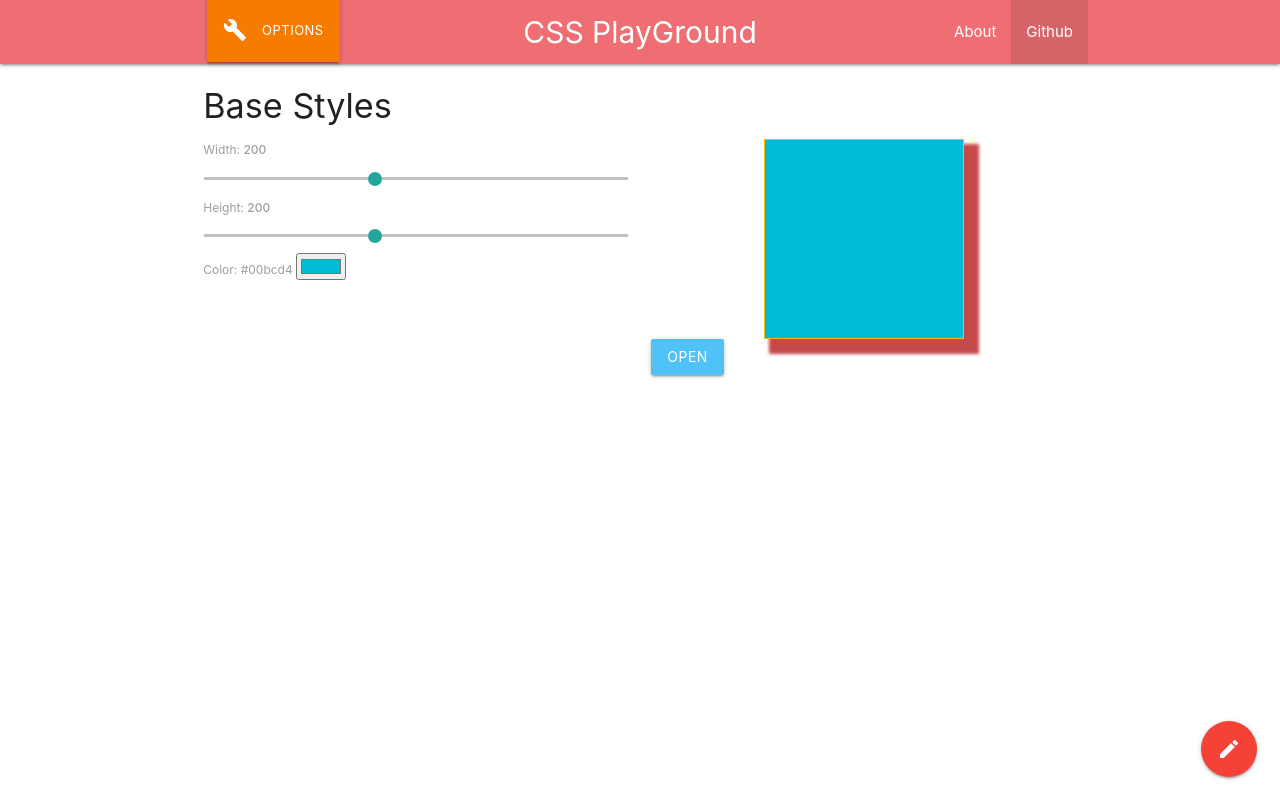
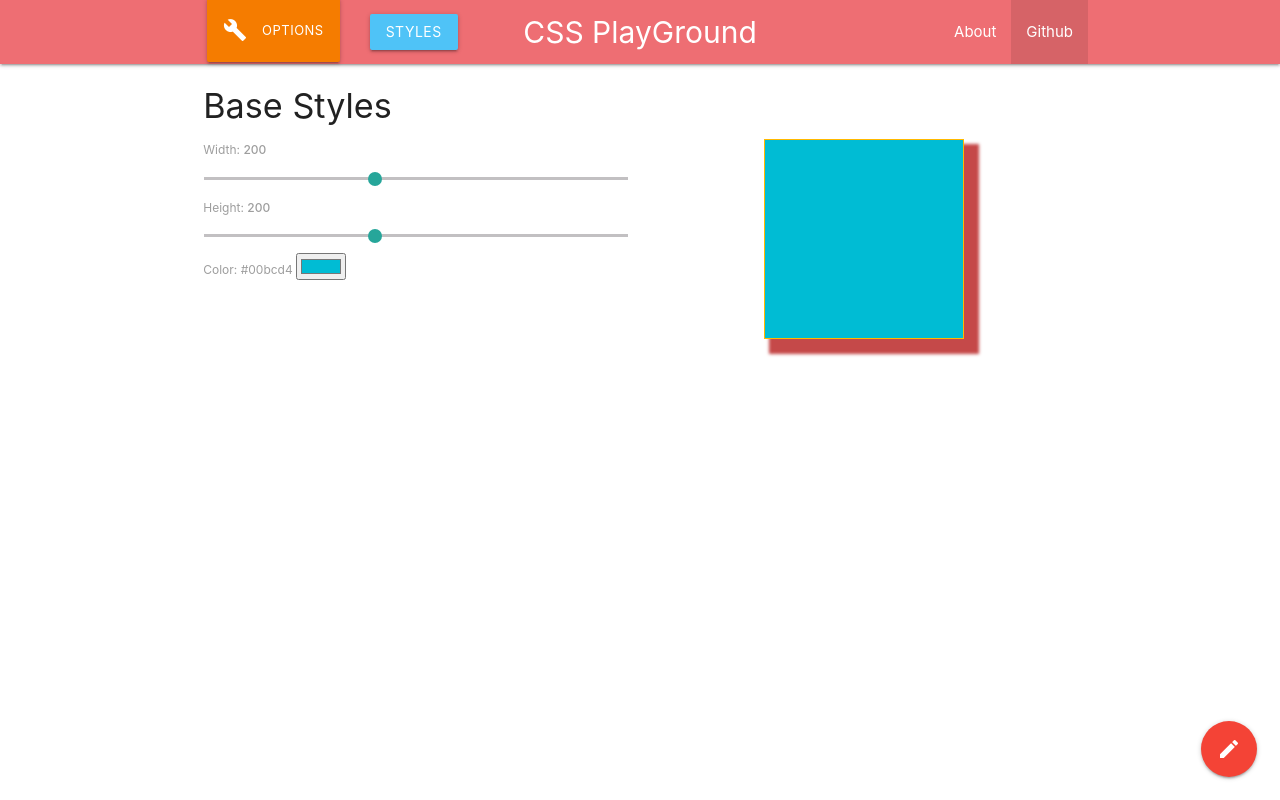
Before and after one commit to Aivirth/CssPlayground, a React (Create React App) app: page / in a window 1280 px wide. Built offline with nearby package versions, Linux system fonts and the light colour scheme.

Commit message:
Moved BottomModal from Main to Navbar

```diff
--- a/src/components/Navigation/Navbar/Navbar.js
+++ b/src/components/Navigation/Navbar/Navbar.js
@@ -1,5 +1,6 @@
 import React from "react";
 import { Link } from "react-router-dom";
+import BottomModal from "../../../containers/Layout/BottomModal/BottomModal";
 
 export default () => {
   return (
@@ -19,6 +20,16 @@ export default () => {
               <i className="material-icons left">build</i>
               Options
             </a>
+          </li>
+          <li>
+            <BottomModal
+              buttonText="Styles"
+              id="bottom"
+              header="Modal header test"
+              additionalBtnClasses="light-blue lighten-2"
+            >
+              Test
+            </BottomModal>
           </li>
           <li>
             <Link
--- a/src/containers/Layout/BottomModal/BottomModal.js
+++ b/src/containers/Layout/BottomModal/BottomModal.js
@@ -21,6 +21,7 @@ export default class BottomModal extends PureComponent {
           }}
           id={`${id}`}
           className="modal bottom-sheet"
+          style={{ color: "#000000" }}
         >
           <div className="container">
             <div className="modal-content">
--- a/src/containers/Main/Main.js
+++ b/src/containers/Main/Main.js
@@ -9,8 +9,6 @@ import Base from "../../components/Options/Base/Base";
 import NotFound from "../../components/Pages/NotFound";
 
 import Test from "../../components/Test/Test";
-
-import BottomModal from "../Layout/BottomModal/BottomModal";
 
 export default () => {
   return (
@@ -34,14 +32,6 @@ export default () => {
       >
         <Actor />
         <Test />
-        <BottomModal
-          buttonText="Open"
-          id="bottom"
-          header="Modal header test"
-          additionalBtnClasses="light-blue lighten-2"
-        >
-          Test
-        </BottomModal>
       </div>
     </main>
   );
```
